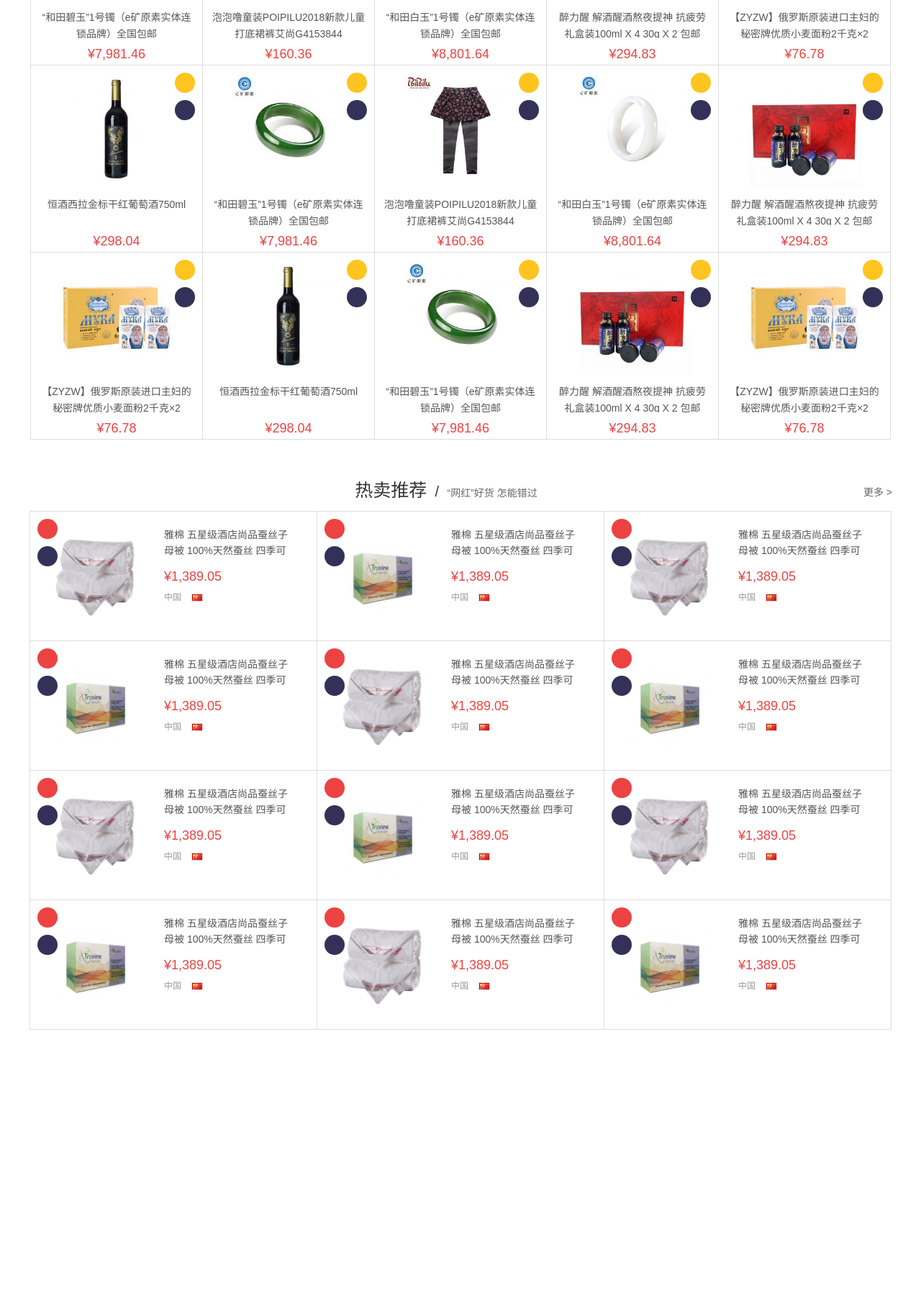
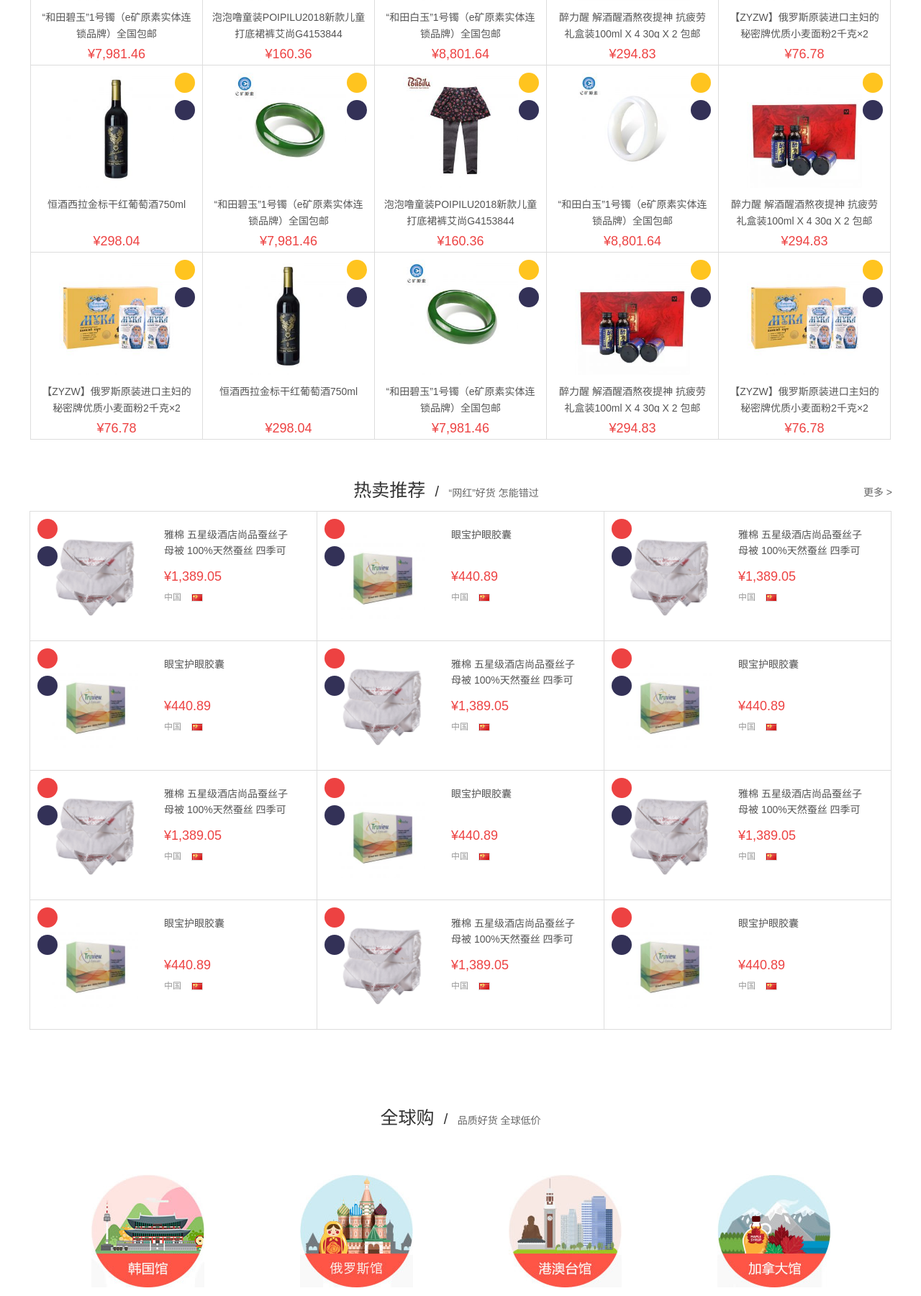
Before and after one commit to JessieLin1212/tps, a PHP site: page / in a window 1280 px wide. Shown: the part 719-2520 px from the top of the page at 72% size. Run offline with PHP 8.4, Linux system fonts and the light colour scheme; some web fonts are replaced.

Commit message:
全球购完成

```diff
--- a/src/css/index.css
+++ b/src/css/index.css
@@ -44,7 +44,7 @@
 .tps #xinpin .xinpin_box .xinpin_t > p {
   display: inline-block;
   font-size: 20px;
-  margin: 0 8px;
+  margin: 0 10px;
   color: #333;
 }
 
@@ -182,7 +182,7 @@
 .tps #remai .remai_box .remai_t > p {
   display: inline-block;
   font-size: 20px;
-  margin: 0 8px;
+  margin: 0 10px;
   color: #333;
 }
 
@@ -301,3 +301,57 @@
   top: 4px;
   left: 38px;
 }
+
+.tps #quanqiugou {
+  padding-top: 52px;
+}
+
+.tps #quanqiugou .quanqiugou_box {
+  padding-top: 52px;
+}
+
+.tps #quanqiugou .quanqiugou_box .quanqiugou_t {
+  text-align: center;
+}
+
+.tps #quanqiugou .quanqiugou_box .quanqiugou_t h3 {
+  height: 37px;
+  line-height: 37px;
+  display: inline-block;
+  font-size: 25px;
+  color: #333;
+}
+
+.tps #quanqiugou .quanqiugou_box .quanqiugou_t > p {
+  display: inline-block;
+  font-size: 20px;
+  margin: 0 10px;
+  color: #333;
+}
+
+.tps #quanqiugou .quanqiugou_box .quanqiugou_t > span {
+  font-size: 14px;
+}
+
+.tps #quanqiugou .quanqiugou_box .quanqiugou_b {
+  margin: 60px 20px 0;
+}
+
+.tps #quanqiugou .quanqiugou_box .quanqiugou_b li {
+  float: left;
+  width: 25%;
+}
+
+.tps #quanqiugou .quanqiugou_box .quanqiugou_b li.li_row2 {
+  margin-top: 70px;
+}
+
+.tps #quanqiugou .quanqiugou_box .quanqiugou_b li a {
+  display: block;
+  width: 157px;
+  height: 157px;
+  background: url("../img/quanqiugou.png") no-repeat 0 0;
+  margin: 0 auto;
+  position: relative;
+  top: 0px;
+}
--- a/src/index.html
+++ b/src/index.html
@@ -345,8 +345,8 @@
                                     <img src="img/remai2.jpg" alt="" />
                                 </div>
                                 <div class="remai_neirong">
-                                    <h3>雅棉 五星级酒店尚品蚕丝子母被 100%天然蚕丝 四季可用 单双人加厚二合一保暖被子 1.5m床/1.8m床可选 包邮</h3>
-                                    <p class="remai_price">¥1,389.05</p>
+                                    <h3>眼宝护眼胶囊</h3>
+                                    <p class="remai_price">¥440.89</p>
                                     <p class="remai_guojia">中国<i></i></p>
                                 </div>
                             </a>
@@ -381,8 +381,8 @@
                                     <img src="img/remai2.jpg" alt="" />
                                 </div>
                                 <div class="remai_neirong">
-                                    <h3>雅棉 五星级酒店尚品蚕丝子母被 100%天然蚕丝 四季可用 单双人加厚二合一保暖被子 1.5m床/1.8m床可选 包邮</h3>
-                                    <p class="remai_price">¥1,389.05</p>
+                                    <h3>眼宝护眼胶囊</h3>
+                                    <p class="remai_price">¥440.89</p>
                                     <p class="remai_guojia">中国<i></i></p>
                                 </div>
                             </a>
@@ -417,8 +417,8 @@
                                     <img src="img/remai2.jpg" alt="" />
                                 </div>
                                 <div class="remai_neirong">
-                                    <h3>雅棉 五星级酒店尚品蚕丝子母被 100%天然蚕丝 四季可用 单双人加厚二合一保暖被子 1.5m床/1.8m床可选 包邮</h3>
-                                    <p class="remai_price">¥1,389.05</p>
+                                    <h3>眼宝护眼胶囊</h3>
+                                    <p class="remai_price">¥440.89</p>
                                     <p class="remai_guojia">中国<i></i></p>
                                 </div>
                             </a>
@@ -453,8 +453,8 @@
                                     <img src="img/remai2.jpg" alt="" />
                                 </div>
                                 <div class="remai_neirong">
-                                    <h3>雅棉 五星级酒店尚品蚕丝子母被 100%天然蚕丝 四季可用 单双人加厚二合一保暖被子 1.5m床/1.8m床可选 包邮</h3>
-                                    <p class="remai_price">¥1,389.05</p>
+                                    <h3>眼宝护眼胶囊</h3>
+                                    <p class="remai_price">¥440.89</p>
                                     <p class="remai_guojia">中国<i></i></p>
                                 </div>
                             </a>
@@ -489,8 +489,8 @@
                                     <img src="img/remai2.jpg" alt="" />
                                 </div>
                                 <div class="remai_neirong">
-                                    <h3>雅棉 五星级酒店尚品蚕丝子母被 100%天然蚕丝 四季可用 单双人加厚二合一保暖被子 1.5m床/1.8m床可选 包邮</h3>
-                                    <p class="remai_price">¥1,389.05</p>
+                                    <h3>眼宝护眼胶囊</h3>
+                                    <p class="remai_price">¥440.89</p>
                                     <p class="remai_guojia">中国<i></i></p>
                                 </div>
                             </a>
@@ -525,8 +525,8 @@
                                     <img src="img/remai2.jpg" alt="" />
                                 </div>
                                 <div class="remai_neirong">
-                                    <h3>雅棉 五星级酒店尚品蚕丝子母被 100%天然蚕丝 四季可用 单双人加厚二合一保暖被子 1.5m床/1.8m床可选 包邮</h3>
-                                    <p class="remai_price">¥1,389.05</p>
+                                    <h3>眼宝护眼胶囊</h3>
+                                    <p class="remai_price">¥440.89</p>
                                     <p class="remai_guojia">中国<i></i></p>
                                 </div>
                             </a>
@@ -536,6 +536,30 @@
             </div>
         </div>
 
+        <!-- 全球购 -->
+        <div id="quanqiugou">
+            <div class="container clearfix">
+                <div class="quanqiugou_box">
+                    <div class="quanqiugou_t">
+                        <h3>全球购</h3>
+                        <p>/</p>
+                        <span>品质好货 全球低价</span>
+                    </div>
+                    <!-- <i class="quanqiugou_bg"></i> -->
+                    <ul class="quanqiugou_b clearfix">
+                        <li><a href=""></a></li>
+                        <li><a href="" style="background-position:-167px 0;"></a></li>
+                        <li><a href="" style="background-position:-337px 0;"></a></li>
+                        <li><a href="" style="background-position:-507px 0;"></a></li>
+                        <li class="li_row2"><a href="" style="background-position:0 -180px;"></a></li>
+                        <li class="li_row2"><a href="" style="background-position:-167px -180px;"></a></li>
+                        <li class="li_row2"><a href="" style="background-position:-337px -180px;"></a></li>
+                        <li class="li_row2"><a href="" style="background-position:-507px -180px;"></a></li>
+                    </ul>
+                </div>
+            </div>
+        </div>
+
 
     </div>
 </body>
--- a/src/sass/index.scss
+++ b/src/sass/index.scss
@@ -42,7 +42,7 @@
                 >p{
                     display: inline-block;
                     font-size: 20px;
-                    margin: 0 8px;
+                    margin: 0 10px;
                     color: #333;
                 }
                 >span{
@@ -170,7 +170,7 @@
                 >p{
                     display: inline-block;
                     font-size: 20px;
-                    margin: 0 8px;
+                    margin: 0 10px;
                     color: #333;
                 }
                 >span{
@@ -285,4 +285,55 @@
 
     }
 
+    #quanqiugou{
+        padding-top: 52px;
+        // .container{
+
+        // }
+        .quanqiugou_box{
+            padding-top: 52px;
+            .quanqiugou_t{
+                // margin-bottom: 10px;
+                text-align: center;
+                h3{
+                    height: 37px;
+                    line-height: 37px;
+                    display: inline-block;
+                    font-size: 25px;
+                    color: #333;
+                }
+                >p{
+                    display: inline-block;
+                    font-size: 20px;
+                    margin: 0 10px;
+                    color: #333;
+                }
+                >span{
+                    font-size: 14px;
+                }
+            }
+            .quanqiugou_b{
+                margin: 60px 20px 0;
+                li{
+                    float: left;
+                    width: 25%;
+                    // background: #58bc58;
+                    &.li_row2{
+                        margin-top: 70px;
+                    }
+                    a{
+                        display: block;
+                        width: 157px;
+                        height: 157px;
+                        // border-radius:50%;
+                        background: url("../img/quanqiugou.png") no-repeat 0 0;
+                        margin: 0 auto;
+                        position: relative;
+                        top: 0px;
+                    }
+                }
+            }
+        }
+    }
+
 }
```
Also changed, not shown: src/img/1.jpg (added), src/img/2.jpg (added), src/img/3.jpg (added), src/img/4.jpg (added), src/img/5.jpg (added), src/img/6.jpg (added), src/img/7.jpg (added), src/img/8.jpg (added), src/img/quanqiugou.png (added).
